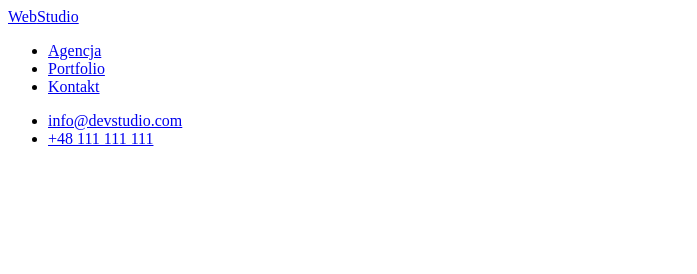
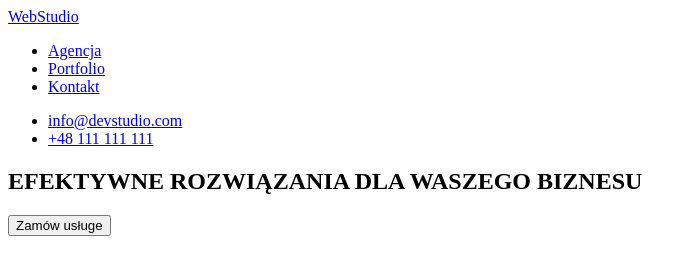
Before and after one commit to filip-bak/goit-markup-hw-01, a plain HTML site: page index.html in a window 1280 px wide. Shown: the whole page, without its empty margins (0-697 px from the left). Drawn offline with Linux system fonts and the light colour scheme.

Commit message:
Added first section in main

```diff
--- a/index.html
+++ b/index.html
@@ -24,7 +24,11 @@
     </ul>
   </header>
   <main>
-
+    <!-- Main Page -->
+    <section>
+      <h1>EFEKTYWNE ROZWIĄZANIA DLA WASZEGO BIZNESU</h1>
+      <button type="button">Zamów usługe</button>
+    </section>
   </main>
   <footer>
     <address>
```
